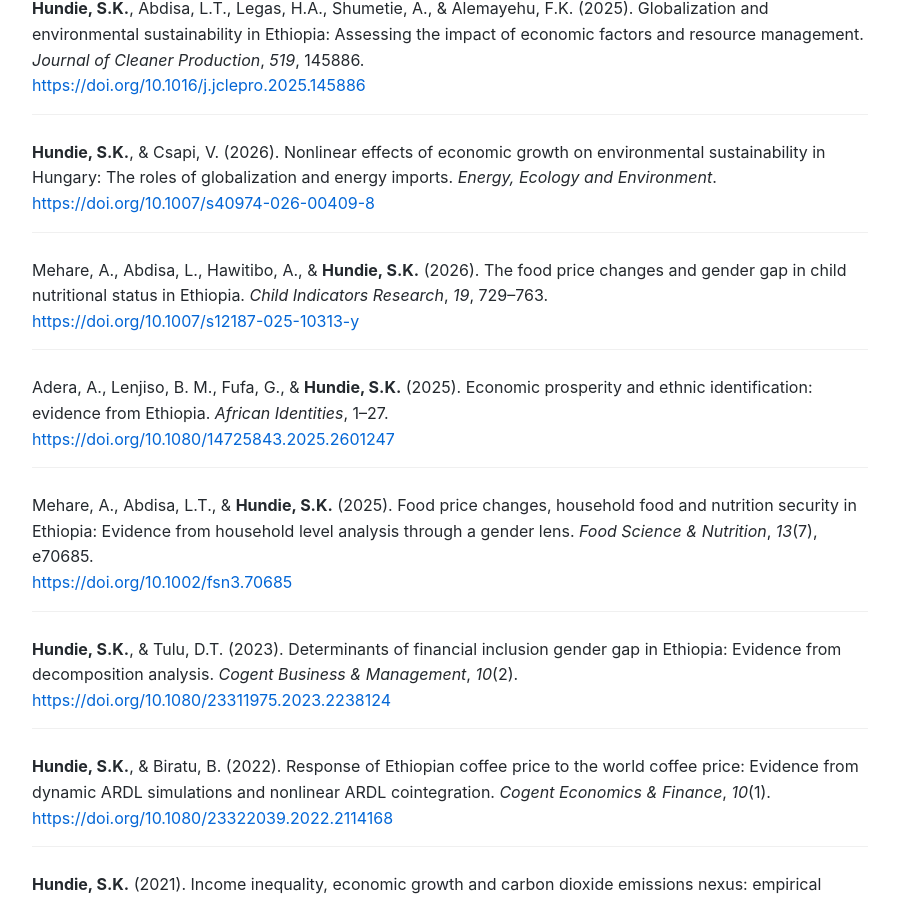
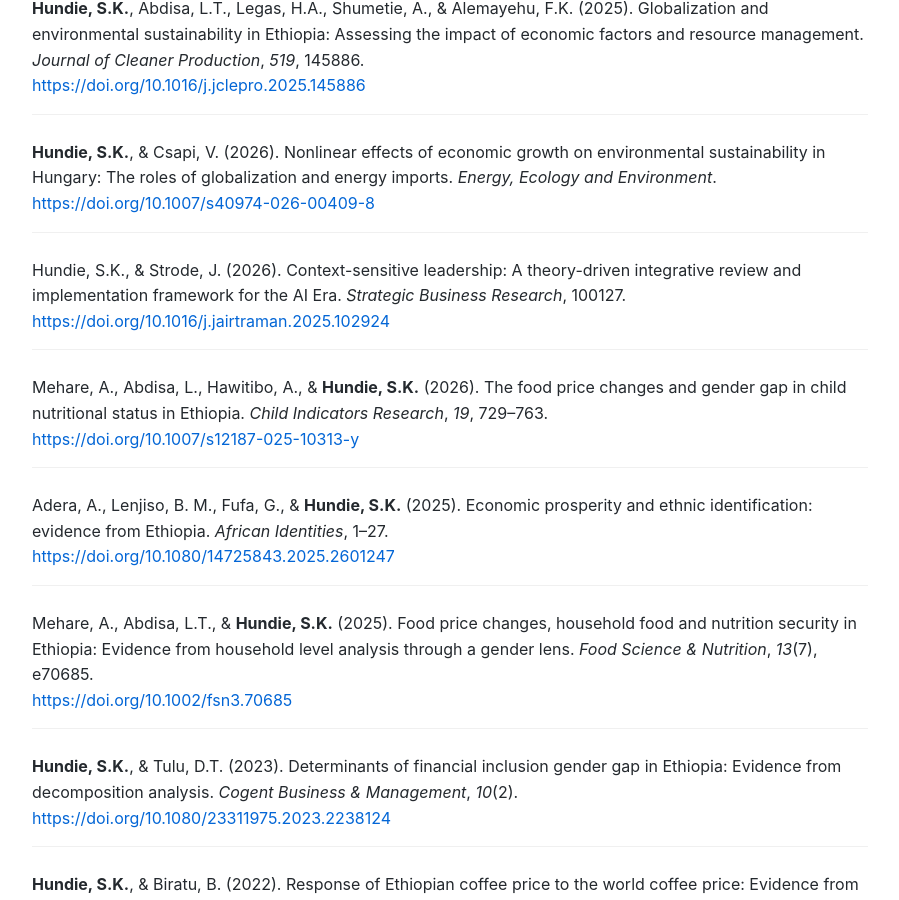
Before and after one commit to ShemelisKHundie/ShemelisKHundie.github.io, a Jekyll site: the page built from research.md, in a window 1280 px wide and 900 px high, scrolled down 504 px. Shown: the whole window, without its empty margins (190-1089 px from the left). Built offline with Jekyll 4.4.1, drawn with Linux system fonts in a browser that asks for light colours.

Commit message:
Update research.md

```diff
--- a/research.md
+++ b/research.md
@@ -25,6 +25,10 @@
     <strong>Hundie, S.K.</strong>, & Csapi, V. (2026). Nonlinear effects of economic growth on environmental sustainability in Hungary: The roles of globalization and energy imports. <em>Energy, Ecology and Environment</em>.<br>
     <a href="https://doi.org/10.1007/s40974-026-00409-8" target="_blank">https://doi.org/10.1007/s40974-026-00409-8</a>
   </div>
+  <div style="margin-bottom: 25px; padding-bottom: 15px; border-bottom: 1px solid #f0f0f0;">
+    Hundie, S.K., & Strode, J. (2026). Context-sensitive leadership: A theory-driven integrative review and implementation framework for the AI Era. <em>Strategic Business Research</em>, 100127.<br>
+    <a href="https://doi.org/10.1016/j.jairtraman.2025.102924" target="_blank">https://doi.org/10.1016/j.jairtraman.2025.102924</a>
+</div>
 
   <div style="margin-bottom: 25px; padding-bottom: 15px; border-bottom: 1px solid #f0f0f0;">
     Mehare, A., Abdisa, L., Hawitibo, A., & <strong>Hundie, S.K.</strong> (2026). The food price changes and gender gap in child nutritional status in Ethiopia. <em>Child Indicators Research</em>, <em>19</em>, 729–763.<br>
```
